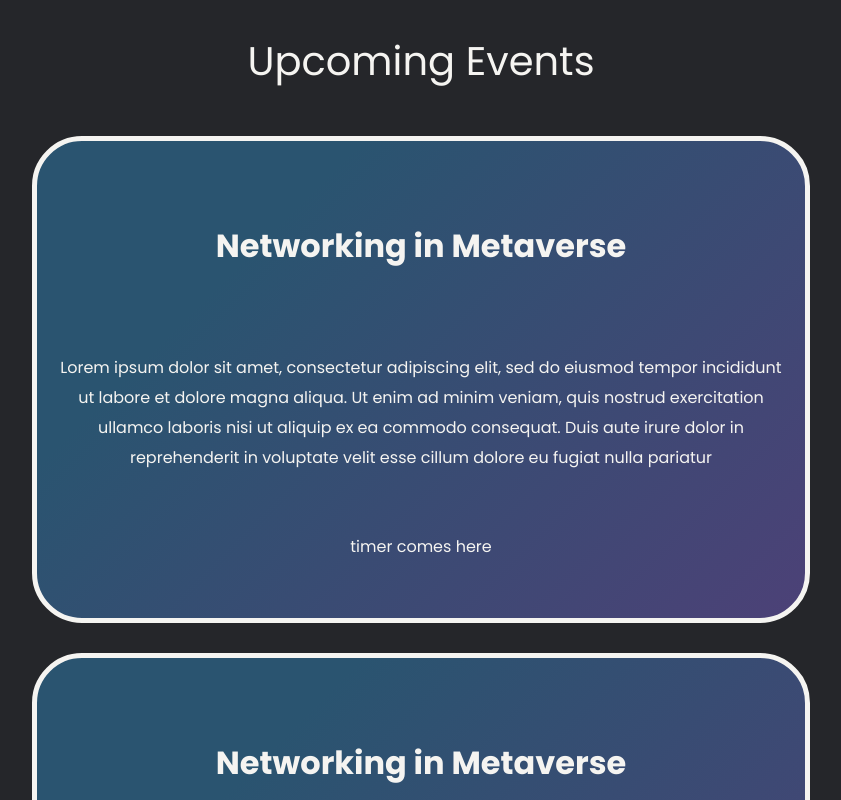
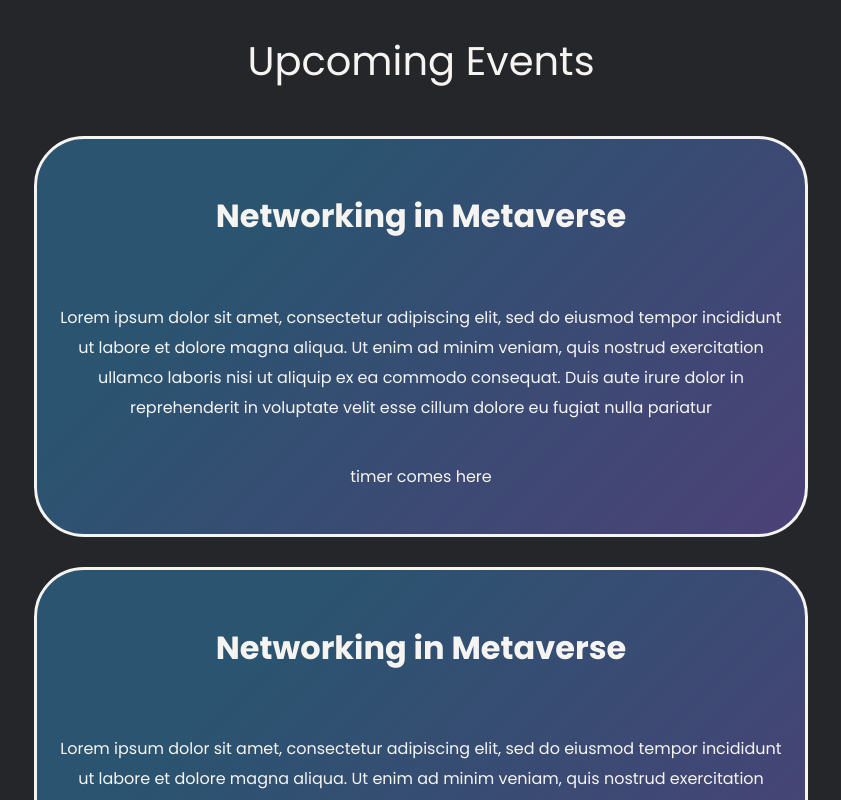
Before and after one commit to GDGCVITBHOPAL/summerfest, a React (Create React App) app: page / in a window 1280 px wide. Shown: the part 3840-4640 px from the top of the page, without its empty margins (219-1060 px from the left). Built offline with nearby package versions, Linux system fonts and the light colour scheme.

Commit message:
Changes to Events UI

```diff
--- a/src/components/Events.css
+++ b/src/components/Events.css
@@ -2,7 +2,7 @@
     /* other default style */
     width: 60%;
     border: solid ;
-    border-width:  5px;
+    border-width:  3px;
     text-align: center;
     grid-row: 2/3;
     grid-column: 2/3;
@@ -14,7 +14,7 @@
     background-color: #4c4177;
     background-image: linear-gradient(315deg, #4c4177 0%, #2a5470 74%);
     margin-bottom: 30px;
-
+    padding-top: 2rem;
   }
   .upcoming{
       text-align: center;
@@ -23,11 +23,11 @@
   }
 
   .card div{
-    grid-row: 2/3;
+    grid-row: 1/3;
   }
   .description-card{
     text-align: center;
-    padding: 20px;
+    padding: 0 20px;
 
   }
   @media (max-width: 768px){
```
